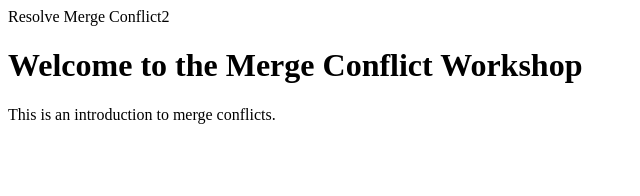
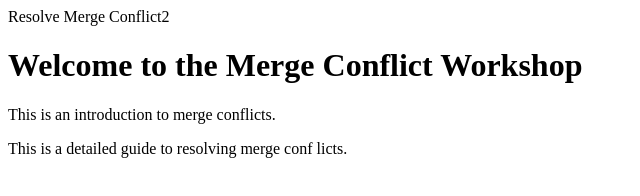
Before and after one commit to kimhongtry/merge-conflict-html-demo, a plain HTML site: page index.html in a window 1280 px wide. Shown: the whole page, without its empty margins (0-640 px from the left). Drawn offline with Linux system fonts and the light colour scheme.

Commit message:
Update introduction by Pair B

```diff
--- a/index.html
+++ b/index.html
@@ -9,5 +9,6 @@
     Resolve Merge Conflict2
     <h1>Welcome to the Merge Conflict Workshop</h1>
     <p>This is an introduction to merge conflicts.</p>
+    <p>This is a detailed guide to resolving merge conf licts.</p>
   </body>
 </html>
```
